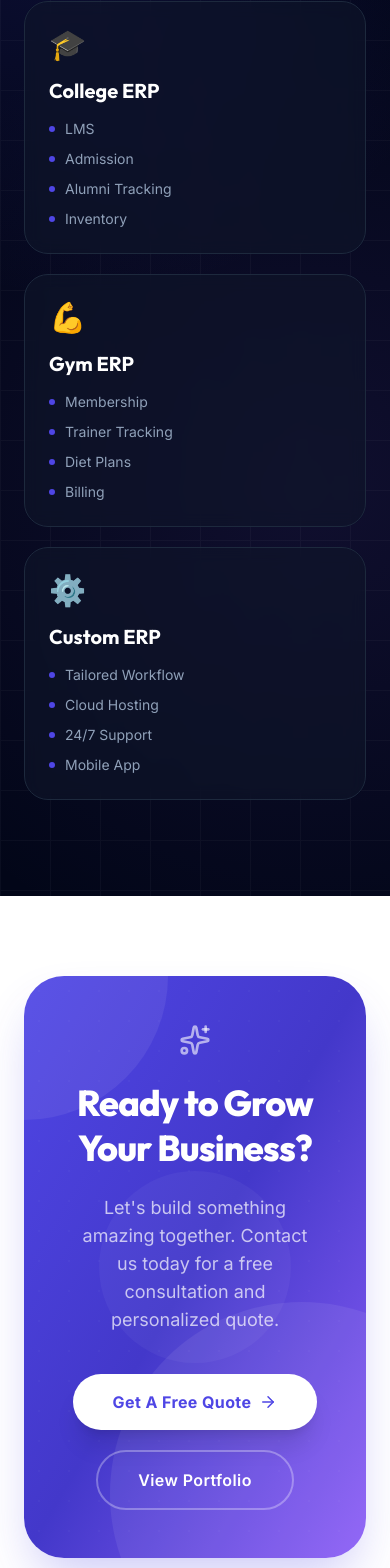
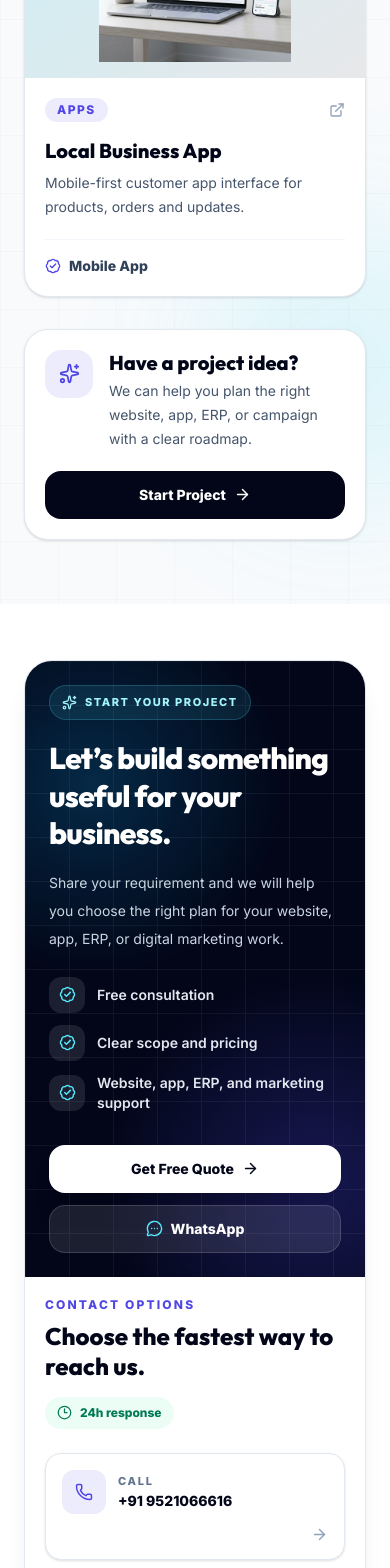
Before and after one commit to ashish1332005/Friend-Software, a React (Vite) app: page / in a window 390 px wide. Shown: the part 10400-11968 px from the top of the page. Built offline with nearby package versions, Linux system fonts and the light colour scheme.

Commit message:
Improve homepage sections

```diff
--- a/src/pages/HomePage.jsx
+++ b/src/pages/HomePage.jsx
@@ -15,8 +15,9 @@ const HomePage = () => {
         <Services />
       <Clients />
       <About />
+           <ERPProducts />
       <Portfolio />
-      <ERPProducts />
+
       <ContactCTA />
     </>
   );
--- a/src/sections/ContactCTA.jsx
+++ b/src/sections/ContactCTA.jsx
@@ -1,64 +1,145 @@
 import React from 'react';
 import { Link } from 'react-router-dom';
 import { motion } from 'framer-motion';
-import { ArrowRight, Sparkles } from 'lucide-react';
+import {
+  ArrowRight,
+  BadgeCheck,
+  Clock3,
+  Mail,
+  MessageCircleMore,
+  Phone,
+  Sparkles,
+} from 'lucide-react';
+
+const trustPoints = [
+  'Free consultation',
+  'Clear scope and pricing',
+  'Website, app, ERP, and marketing support',
+];
+
+const contactOptions = [
+  {
+    label: 'Call',
+    value: '+91 9521066616',
+    href: 'tel:+919521066616',
+    icon: Phone,
+  },
+  {
+    label: 'Email',
+    value: 'friendsoftwaresin@gmail.com',
+    href: 'mailto:friendsoftwaresin@gmail.com',
+    icon: Mail,
+  },
+  {
+    label: 'WhatsApp',
+    value: 'Quick project discussion',
+    href: 'https://wa.me/919521066616?text=Hello%20Friend%20Software%2C%20I%20want%20to%20discuss%20a%20project.',
+    icon: MessageCircleMore,
+    external: true,
+  },
+];
 
 const ContactCTA = () => {
   return (
-    <section id="contact" className="section">
+    <section id="contact" className="bg-white py-14 md:py-24">
       <div className="container">
         <motion.div
-          initial={{ opacity: 0, y: 50 }}
+          initial={{ opacity: 0, y: 34 }}
           whileInView={{ opacity: 1, y: 0 }}
           viewport={{ once: true }}
-          transition={{ duration: 0.7 }}
-          className="relative overflow-hidden rounded-[2.5rem] bg-gradient-to-br from-primary via-primary-dark to-secondary p-12 text-center shadow-2xl shadow-primary/30 md:p-20"
+          transition={{ duration: 0.6 }}
+          className="overflow-hidden rounded-[1.75rem] border border-slate-200 bg-white shadow-xl shadow-slate-900/8"
         >
-          {/* Decorative circles */}
-          <div className="absolute top-0 left-0 h-72 w-72 -translate-x-1/2 -translate-y-1/2 rounded-full bg-white/[0.07]" />
-          <div className="absolute right-0 bottom-0 h-96 w-96 translate-x-1/3 translate-y-1/3 rounded-full bg-white/[0.07]" />
-          <div className="absolute top-1/2 left-1/2 h-48 w-48 -translate-x-1/2 -translate-y-1/2 rounded-full bg-white/[0.04]" />
-
-          {/* Subtle grid */}
+          <div className="grid lg:grid-cols-[0.95fr_1.05fr]">
+            <div className="relative overflow-hidden bg-slate-950 p-6 text-white sm:p-8 lg:p-10 xl:p-12">
+              <div className="absolute inset-0 bg-[radial-gradient(circle_at_20%_20%,_rgba(14,165,233,0.22),_transparent_34%),radial-gradient(circle_at_85%_85%,_rgba(79,70,229,0.28),_transparent_36%)]" />
               <div
-            className="absolute inset-0 opacity-[0.04]"
+                className="absolute inset-0 opacity-[0.06]"
                 style={{
                   backgroundImage:
-                'radial-gradient(circle, rgba(255,255,255,0.6) 1px, transparent 1px)',
-              backgroundSize: '30px 30px',
+                    'linear-gradient(rgba(255,255,255,0.9) 1px, transparent 1px), linear-gradient(90deg, rgba(255,255,255,0.9) 1px, transparent 1px)',
+                  backgroundSize: '44px 44px',
                 }}
               />
 
-          <div className="relative z-10 mx-auto max-w-3xl">
-            <motion.div
-              initial={{ opacity: 0, scale: 0.9 }}
-              whileInView={{ opacity: 1, scale: 1 }}
-              viewport={{ once: true }}
-              transition={{ delay: 0.2 }}
-            >
-              <Sparkles className="mx-auto mb-6 text-white/60" size={32} />
-              <h2 className="mb-6 text-4xl font-extrabold tracking-tight text-white md:text-5xl lg:text-6xl">
-                Ready to Grow <br className="hidden sm:block" /> Your Business?
+              <div className="relative z-10">
+                <div className="mb-5 inline-flex max-w-full items-center gap-2 rounded-full border border-cyan-300/20 bg-cyan-300/10 px-3 py-2 text-[11px] font-black uppercase tracking-[0.14em] text-cyan-200 sm:px-4">
+                  <Sparkles size={15} className="shrink-0" />
+                  <span className="truncate">Start Your Project</span>
+                </div>
+
+                <h2 className="max-w-2xl text-3xl font-black leading-tight tracking-tight sm:text-4xl lg:text-5xl">
+                  Let’s build something useful for your business.
                 </h2>
-              <p className="mx-auto mb-10 max-w-xl text-lg text-white/70 md:text-xl">
-                Let's build something amazing together. Contact us today for a
-                free consultation and personalized quote.
+
+                <p className="mt-4 max-w-xl text-sm leading-7 text-slate-300 sm:text-base">
+                  Share your requirement and we will help you choose the right plan for your
+                  website, app, ERP, or digital marketing work.
                 </p>
-            </motion.div>
 
-            <div className="flex flex-wrap justify-center gap-5">
+                <div className="mt-6 grid gap-3">
+                  {trustPoints.map((point) => (
+                    <div key={point} className="flex min-w-0 items-center gap-3">
+                      <span className="flex h-9 w-9 shrink-0 items-center justify-center rounded-xl bg-white/10 text-cyan-300">
+                        <BadgeCheck size={17} />
+                      </span>
+                      <span className="min-w-0 text-sm font-semibold text-slate-200">
+                        {point}
+                      </span>
+                    </div>
+                  ))}
+                </div>
+
+                <div className="mt-8 grid gap-3 sm:grid-cols-2 lg:max-w-md">
                   <Link
                     to="/contact"
-                className="btn bg-white px-10 py-4 text-base font-bold text-primary shadow-xl transition-all hover:-translate-y-0.5 hover:bg-slate-50 hover:shadow-2xl"
+                    className="inline-flex min-h-12 items-center justify-center gap-2 rounded-2xl bg-white px-5 py-3 text-sm font-black text-slate-950 shadow-xl transition-all hover:-translate-y-0.5 hover:bg-slate-100"
                   >
-                Get A Free Quote <ArrowRight size={18} />
+                    Get Free Quote
+                    <ArrowRight size={17} />
                   </Link>
-              <Link
-                to="/portfolio"
-                className="btn border-2 border-white/30 px-10 py-4 text-base text-white transition-all hover:border-white hover:bg-white hover:text-primary"
+                  <a
+                    href="https://wa.me/919521066616?text=Hello%20Friend%20Software%2C%20I%20want%20to%20discuss%20a%20project."
+                    target="_blank"
+                    rel="noopener noreferrer"
+                    className="inline-flex min-h-12 items-center justify-center gap-2 rounded-2xl border border-white/15 bg-white/10 px-5 py-3 text-sm font-black text-white transition-all hover:-translate-y-0.5 hover:bg-white/15"
                   >
-                View Portfolio
-              </Link>
+                    <MessageCircleMore size={17} className="text-cyan-300" />
+                    WhatsApp
+                  </a>
+                </div>
+              </div>
+            </div>
+
+            <div className="p-5 sm:p-8 lg:p-10 xl:p-12">
+              <div className="mb-6 flex flex-col gap-4 sm:flex-row sm:items-end sm:justify-between">
+                <div>
+                  <p className="text-xs font-black uppercase tracking-[0.18em] text-primary">
+                    Contact Options
+                  </p>
+                  <h3 className="mt-2 text-2xl font-black leading-tight text-slate-950 sm:text-3xl">
+                    Choose the fastest way to reach us.
+                  </h3>
+                </div>
+
+                <div className="flex w-fit items-center gap-2 rounded-full bg-emerald-50 px-3 py-2 text-xs font-black text-emerald-700">
+                  <Clock3 size={15} />
+                  24h response
+                </div>
+              </div>
+
+              <div className="grid gap-3">
+                {contactOptions.map((option) => (
+                  <ContactOption key={option.label} {...option} />
+                ))}
+              </div>
+
+              <div className="mt-5 rounded-2xl border border-slate-200 bg-slate-50 p-4">
+                <p className="text-sm font-bold text-slate-950">For a faster reply, include:</p>
+                <p className="mt-1 text-sm leading-6 text-slate-600">
+                  Business type, target audience, required service, and the problem you want to solve.
+                </p>
+              </div>
             </div>
           </div>
         </motion.div>
@@ -67,4 +148,26 @@ const ContactCTA = () => {
   );
 };
 
+const ContactOption = ({ href, icon: Icon, label, value, external }) => (
+  <a
+    href={href}
+    target={external ? '_blank' : undefined}
+    rel={external ? 'noopener noreferrer' : undefined}
+    className="group grid min-w-0 grid-cols-[44px_minmax(0,1fr)] gap-3 rounded-2xl border border-slate-200 bg-white p-4 shadow-sm transition-all hover:-translate-y-0.5 hover:border-primary/25 hover:shadow-lg sm:grid-cols-[46px_minmax(0,1fr)_18px]"
+  >
+    <span className="flex h-11 w-11 items-center justify-center rounded-xl bg-primary/10 text-primary sm:h-[46px] sm:w-[46px]">
+      <Icon size={18} />
+    </span>
+    <span className="min-w-0 self-center">
+      <span className="block text-[11px] font-black uppercase tracking-[0.16em] text-slate-500">
+        {label}
+      </span>
+      <span className="block min-w-0 overflow-hidden text-ellipsis whitespace-nowrap text-sm font-black text-slate-950 sm:text-base">
+        {value}
+      </span>
+    </span>
+    <ArrowRight className="col-start-2 justify-self-end self-center text-slate-400 transition-all group-hover:translate-x-1 group-hover:text-primary sm:col-start-auto" size={17} />
+  </a>
+);
+
 export default ContactCTA;
--- a/src/sections/Portfolio.jsx
+++ b/src/sections/Portfolio.jsx
@@ -7,6 +7,7 @@ import {
   BriefcaseBusiness,
   ExternalLink,
   Sparkles,
+  TrendingUp,
 } from 'lucide-react';
 import { setFilter } from '../store/store';
 import educationMockup from '../assets/education_mockup.png';
@@ -23,6 +24,7 @@ const projects = [
     image: educationMockup,
     status: 'Active',
     result: 'Admission Growth',
+    accent: 'from-cyan-500/20 to-primary/10',
   },
   {
     title: 'Academic Plus Bhilwara',
@@ -31,6 +33,7 @@ const projects = [
     image: educationMockup,
     status: 'Active',
     result: 'Website + Marketing',
+    accent: 'from-indigo-500/20 to-cyan-500/10',
   },
   {
     title: 'Sujas College Bhilwara',
@@ -39,6 +42,7 @@ const projects = [
     image: educationMockup,
     status: 'Active',
     result: 'Managed Portal',
+    accent: 'from-primary/20 to-emerald-500/10',
   },
   {
     title: 'Modern Gym ERP',
@@ -47,6 +51,7 @@ const projects = [
     image: erpMockup,
     status: 'Completed',
     result: 'Gym Operations',
+    accent: 'from-slate-900/15 to-primary/10',
   },
   {
     title: 'EduPro School ERP',
@@ -55,6 +60,7 @@ const projects = [
     image: erpMockup,
     status: 'Completed',
     result: 'School ERP',
+    accent: 'from-emerald-500/20 to-cyan-500/10',
   },
   {
     title: 'Local Business App',
@@ -63,6 +69,7 @@ const projects = [
     image: heroDeviceMockup,
     status: 'Completed',
     result: 'Mobile App',
+    accent: 'from-cyan-500/20 to-slate-900/10',
   },
 ];
 
@@ -75,8 +82,11 @@ const Portfolio = () => {
       ? projects
       : projects.filter((project) => project.category === activeFilter);
 
+  const featuredProject = filteredProjects[0] || projects[0];
+  const secondaryProjects = filteredProjects.filter((project) => project.title !== featuredProject.title);
+
   return (
-    <section id="portfolio" className="relative overflow-hidden bg-slate-50 py-20 text-slate-950 md:py-28">
+    <section id="portfolio" className="relative overflow-hidden bg-slate-50 py-16 text-slate-950 md:py-28">
       <div
         className="absolute inset-0 opacity-[0.45]"
         style={{
@@ -85,71 +95,171 @@ const Portfolio = () => {
           backgroundSize: '58px 58px',
         }}
       />
+      <div className="absolute -left-24 top-24 h-72 w-72 rounded-full bg-primary/10 blur-3xl" />
+      <div className="absolute -right-24 bottom-24 h-72 w-72 rounded-full bg-cyan-400/10 blur-3xl" />
 
       <div className="container relative z-10">
-        <div className="mx-auto mb-10 max-w-3xl text-center">
-          <div className="mb-5 inline-flex items-center gap-2 rounded-lg border border-primary/15 bg-white px-3 py-2 text-sm font-bold text-primary shadow-sm">
-            <BriefcaseBusiness size={16} />
+        <div className="mb-8 grid gap-6 lg:mb-12 lg:grid-cols-[0.9fr_1.1fr] lg:items-end">
+          <div>
+            <div className="mb-4 inline-flex items-center gap-2 rounded-full border border-primary/15 bg-white px-4 py-2 text-xs font-black uppercase tracking-[0.18em] text-primary shadow-sm">
+              <BriefcaseBusiness size={15} />
               Our Portfolio
             </div>
 
-          <h2 className="text-3xl font-black leading-tight tracking-tight sm:text-4xl md:text-5xl">
-            Work that shows what we build, manage and grow.
+            <h2 className="max-w-3xl text-3xl font-black leading-tight tracking-tight sm:text-4xl md:text-5xl">
+              Practical work for websites, ERP, apps, and growth campaigns.
             </h2>
+          </div>
 
-          <p className="mx-auto mt-5 max-w-2xl text-base leading-relaxed text-slate-600 md:text-lg">
-            A clean look at websites, ERP systems, apps and marketing projects delivered for schools, local brands and service businesses.
+          <p className="max-w-2xl text-base leading-7 text-slate-600 md:text-lg lg:justify-self-end">
+            Selected projects built for schools, local brands, service businesses, and teams that need clean digital systems with real outcomes.
           </p>
         </div>
 
-        <div className="mx-auto mb-10 flex max-w-3xl justify-center overflow-x-auto rounded-lg border border-slate-200 bg-white p-1.5 shadow-sm">
+        <div className="mb-8 overflow-x-auto rounded-2xl border border-slate-200 bg-white/80 p-1.5 shadow-sm backdrop-blur md:mb-10 md:w-fit">
+          <div className="flex min-w-max gap-1">
             {categories.map((category) => (
               <button
                 type="button"
                 key={category}
                 onClick={() => dispatch(setFilter(category))}
-              className={`shrink-0 rounded-md px-4 py-2.5 text-sm font-bold transition-all duration-300 ${
+                className={`rounded-xl px-4 py-2.5 text-sm font-black transition-all duration-300 ${
                   activeFilter === category
-                  ? 'bg-primary text-white shadow-md shadow-primary/20'
-                  : 'text-slate-600 hover:bg-slate-50 hover:text-primary'
+                    ? 'bg-slate-950 text-white shadow-lg shadow-slate-900/15'
+                    : 'text-slate-600 hover:bg-slate-100 hover:text-primary'
                 }`}
               >
                 {category}
               </button>
             ))}
           </div>
+        </div>
 
-        <motion.div layout className="grid gap-5 md:grid-cols-2 xl:grid-cols-3">
-          <AnimatePresence mode="popLayout">
-            {filteredProjects.map((project, index) => (
+        <AnimatePresence mode="wait">
+          <motion.div
+            key={activeFilter}
+            initial={{ opacity: 0, y: 18 }}
+            animate={{ opacity: 1, y: 0 }}
+            exit={{ opacity: 0, y: 18 }}
+            transition={{ duration: 0.28, ease: 'easeOut' }}
+            className="grid gap-5 lg:grid-cols-[1.1fr_0.9fr] xl:gap-6"
+          >
+            <FeaturedProject project={featuredProject} />
+
+            <div className="grid gap-5 sm:grid-cols-2 lg:grid-cols-1">
+              {secondaryProjects.slice(0, 2).map((project, index) => (
+                <CompactProject key={project.title} project={project} index={index} />
+              ))}
+            </div>
+
+            <div className="grid gap-5 sm:grid-cols-2 lg:col-span-2 xl:grid-cols-3">
+              {secondaryProjects.slice(2).map((project, index) => (
                 <ProjectCard key={project.title} project={project} index={index} />
               ))}
+            </div>
+          </motion.div>
         </AnimatePresence>
-        </motion.div>
 
-        <div className="mt-10 flex flex-col items-center justify-between gap-4 rounded-lg border border-slate-200 bg-white p-5 shadow-sm md:flex-row md:p-6">
-          <div className="flex items-start gap-3">
-            <div className="flex h-11 w-11 shrink-0 items-center justify-center rounded-lg bg-primary/10 text-primary">
-              <Sparkles size={20} />
+        <div className="mt-8 overflow-hidden rounded-3xl border border-slate-200 bg-white shadow-sm md:mt-10">
+          <div className="grid gap-5 p-5 md:grid-cols-[1fr_auto] md:items-center md:p-6">
+            <div className="flex items-start gap-4">
+              <div className="flex h-12 w-12 shrink-0 items-center justify-center rounded-2xl bg-primary/10 text-primary">
+                <Sparkles size={21} />
               </div>
               <div>
-              <h3 className="text-lg font-black text-slate-950">Have a project idea?</h3>
-              <p className="mt-1 text-sm leading-6 text-slate-600">
-                We can help you plan the right website, app, ERP or campaign.
+                <h3 className="text-xl font-black text-slate-950">Have a project idea?</h3>
+                <p className="mt-1 max-w-2xl text-sm leading-6 text-slate-600">
+                  We can help you plan the right website, app, ERP, or campaign with a clear roadmap.
                 </p>
               </div>
             </div>
 
             <Link
               to="/contact"
-            className="inline-flex h-12 w-full items-center justify-center gap-2 rounded-lg bg-slate-950 px-5 text-sm font-bold text-white transition-all hover:-translate-y-0.5 hover:bg-primary md:w-auto"
+              className="inline-flex h-12 w-full items-center justify-center gap-2 rounded-2xl bg-slate-950 px-5 text-sm font-black text-white transition-all hover:-translate-y-0.5 hover:bg-primary md:w-auto"
             >
               Start Project
               <ArrowRight size={17} />
             </Link>
           </div>
         </div>
+      </div>
     </section>
+  );
+};
+
+const FeaturedProject = ({ project }) => {
+  return (
+    <motion.article
+      layout
+      className="group relative overflow-hidden rounded-[1.75rem] border border-slate-200 bg-white shadow-xl shadow-slate-900/5 transition-all duration-300 hover:-translate-y-1 hover:shadow-2xl hover:shadow-slate-900/10"
+    >
+      <div className={`relative overflow-hidden bg-gradient-to-br ${project.accent} p-5 sm:p-6`}>
+        <div className="mb-5 flex items-center justify-between gap-4">
+          <span className="rounded-full bg-white/80 px-3 py-1.5 text-xs font-black uppercase tracking-[0.16em] text-primary shadow-sm backdrop-blur">
+            Featured {project.category}
+          </span>
+          <StatusBadge status={project.status} />
+        </div>
+
+        <div className="relative mx-auto aspect-[16/10] max-w-2xl">
+          <img
+            src={project.image}
+            alt={project.title}
+            className="h-full w-full object-contain drop-shadow-2xl transition-transform duration-700 group-hover:scale-[1.03]"
+          />
+        </div>
+      </div>
+
+      <div className="p-5 sm:p-6">
+        <div className="mb-4 flex flex-wrap items-center gap-3">
+          <span className="inline-flex items-center gap-2 rounded-full bg-slate-950 px-3 py-1.5 text-xs font-black uppercase tracking-[0.14em] text-white">
+            <TrendingUp size={14} />
+            {project.result}
+          </span>
+          <span className="text-sm font-bold text-slate-500">{project.category}</span>
+        </div>
+
+        <h3 className="text-2xl font-black tracking-tight text-slate-950 sm:text-3xl">
+          {project.title}
+        </h3>
+        <p className="mt-3 max-w-2xl text-sm leading-6 text-slate-600 sm:text-base">
+          {project.desc}
+        </p>
+      </div>
+    </motion.article>
+  );
+};
+
+const CompactProject = ({ project, index }) => {
+  return (
+    <motion.article
+      layout
+      initial={{ opacity: 0, y: 18 }}
+      animate={{ opacity: 1, y: 0 }}
+      transition={{ duration: 0.3, delay: index * 0.04 }}
+      className="group grid min-h-[220px] overflow-hidden rounded-[1.5rem] border border-slate-200 bg-white shadow-sm transition-all duration-300 hover:-translate-y-1 hover:border-primary/25 hover:shadow-xl"
+    >
+      <div className={`relative bg-gradient-to-br ${project.accent} p-4`}>
+        <img
+          src={project.image}
+          alt={project.title}
+          className="ml-auto h-32 w-full object-contain transition-transform duration-700 group-hover:scale-105"
+        />
+        <StatusBadge status={project.status} compact />
+      </div>
+
+      <div className="p-5">
+        <div className="mb-3 flex items-center justify-between gap-3">
+          <span className="rounded-full bg-primary/10 px-3 py-1 text-xs font-black uppercase tracking-[0.12em] text-primary">
+            {project.category}
+          </span>
+          <ExternalLink size={16} className="text-slate-400 group-hover:text-primary" />
+        </div>
+        <h3 className="text-xl font-black text-slate-950 group-hover:text-primary">{project.title}</h3>
+        <p className="mt-2 text-sm leading-6 text-slate-600">{project.desc}</p>
+      </div>
+    </motion.article>
   );
 };
 
@@ -157,13 +267,12 @@ const ProjectCard = ({ project, index }) => {
   return (
     <motion.article
       layout
-      initial={{ opacity: 0, y: 22 }}
+      initial={{ opacity: 0, y: 18 }}
       animate={{ opacity: 1, y: 0 }}
-      exit={{ opacity: 0, y: 22 }}
-      transition={{ duration: 0.35, delay: index * 0.035, ease: 'easeOut' }}
-      className="group flex h-full flex-col overflow-hidden rounded-lg border border-slate-200 bg-white shadow-sm transition-all duration-300 hover:-translate-y-1 hover:border-primary/25 hover:shadow-xl hover:shadow-slate-900/10"
+      transition={{ duration: 0.3, delay: index * 0.04 }}
+      className="group flex h-full flex-col overflow-hidden rounded-[1.5rem] border border-slate-200 bg-white shadow-sm transition-all duration-300 hover:-translate-y-1 hover:border-primary/25 hover:shadow-xl hover:shadow-slate-900/10"
     >
-      <div className="relative overflow-hidden bg-gradient-to-br from-slate-100 via-white to-primary/10 p-5">
+      <div className={`relative overflow-hidden bg-gradient-to-br ${project.accent} p-4`}>
         <div className="aspect-[16/10]">
           <img
             src={project.image}
@@ -172,23 +281,23 @@ const ProjectCard = ({ project, index }) => {
           />
         </div>
 
-        <StatusBadge status={project.status} />
+        <StatusBadge status={project.status} compact />
       </div>
 
       <div className="flex flex-1 flex-col p-5">
         <div className="flex items-center justify-between gap-3">
-          <span className="rounded-md bg-primary/10 px-2.5 py-1.5 text-xs font-black uppercase tracking-[0.14em] text-primary">
+          <span className="rounded-full bg-primary/10 px-3 py-1 text-xs font-black uppercase tracking-[0.12em] text-primary">
             {project.category}
           </span>
-          <ExternalLink size={17} className="text-slate-400 transition-colors group-hover:text-primary" />
+          <ExternalLink size={16} className="text-slate-400 transition-colors group-hover:text-primary" />
         </div>
 
-        <h3 className="mt-5 text-xl font-black text-slate-950 transition-colors group-hover:text-primary">
+        <h3 className="mt-4 text-xl font-black text-slate-950 transition-colors group-hover:text-primary">
           {project.title}
         </h3>
-        <p className="mt-3 flex-1 text-sm leading-6 text-slate-600">{project.desc}</p>
+        <p className="mt-2 flex-1 text-sm leading-6 text-slate-600">{project.desc}</p>
 
-        <div className="mt-5 flex items-center gap-2 border-t border-slate-100 pt-4 text-sm font-bold text-slate-700">
+        <div className="mt-5 flex items-center gap-2 border-t border-slate-100 pt-4 text-sm font-black text-slate-700">
           <BadgeCheck size={16} className="text-primary" />
           {project.result}
         </div>
@@ -197,14 +306,14 @@ const ProjectCard = ({ project, index }) => {
   );
 };
 
-const StatusBadge = ({ status }) => {
+const StatusBadge = ({ status, compact = false }) => {
   const isActive = status === 'Active';
 
   return (
     <div
-      className={`absolute right-4 top-4 rounded-md px-3 py-1.5 text-[11px] font-black uppercase tracking-[0.14em] shadow-lg ${
-        isActive ? 'bg-emerald-500 text-white' : 'bg-white/90 text-slate-700 backdrop-blur'
-      }`}
+      className={`rounded-full px-3 py-1.5 text-[10px] font-black uppercase tracking-[0.14em] shadow-lg ${
+        compact ? 'absolute right-4 top-4' : ''
+      } ${isActive ? 'bg-emerald-500 text-white' : 'bg-white/90 text-slate-700 backdrop-blur'}`}
     >
       {isActive && <span className="mr-1.5 inline-block h-1.5 w-1.5 animate-pulse rounded-full bg-white" />}
       {status}
```
Lines whose indentation alone changed are shown as unchanged.
